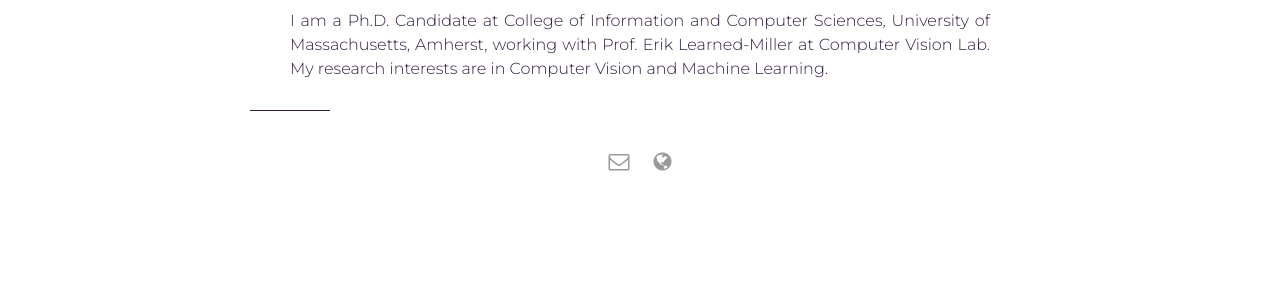
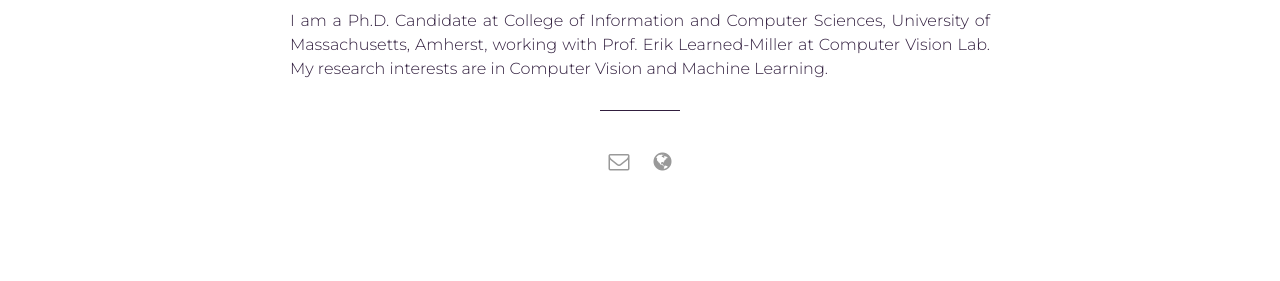
Before and after one commit to souyoungjin/souyoungjin.github.io, a Jekyll site: the page built from index.html, in a window 1280 px wide. Shown: the part 560-841 px from the top of the page. Built offline with Jekyll 4.4.1, drawn with Linux system fonts in a browser that asks for light colours; Markdown is read by kramdown in place of the engine named in the settings; the list of posts is cut into pages by our own code.

Commit message:
basic update

```diff
--- a/_config.yml
+++ b/_config.yml
@@ -38,7 +38,7 @@
 paginate_path: /page:num/
 
 # Build settings
-markdown: kramdown
+markdown: Pandoc #kramdown
 
 plugins:
   - jekyll-paginate
--- a/assets/css/main.css
+++ b/assets/css/main.css
@@ -1472,7 +1472,7 @@
   content: "";
   position: absolute;
   bottom: 0;
-  left: 0% /*50%;*/
+  left: 50%;
   -webkit-transform: translateX(-50%);
       -ms-transform: translateX(-50%);
           transform: translateX(-50%);
```
